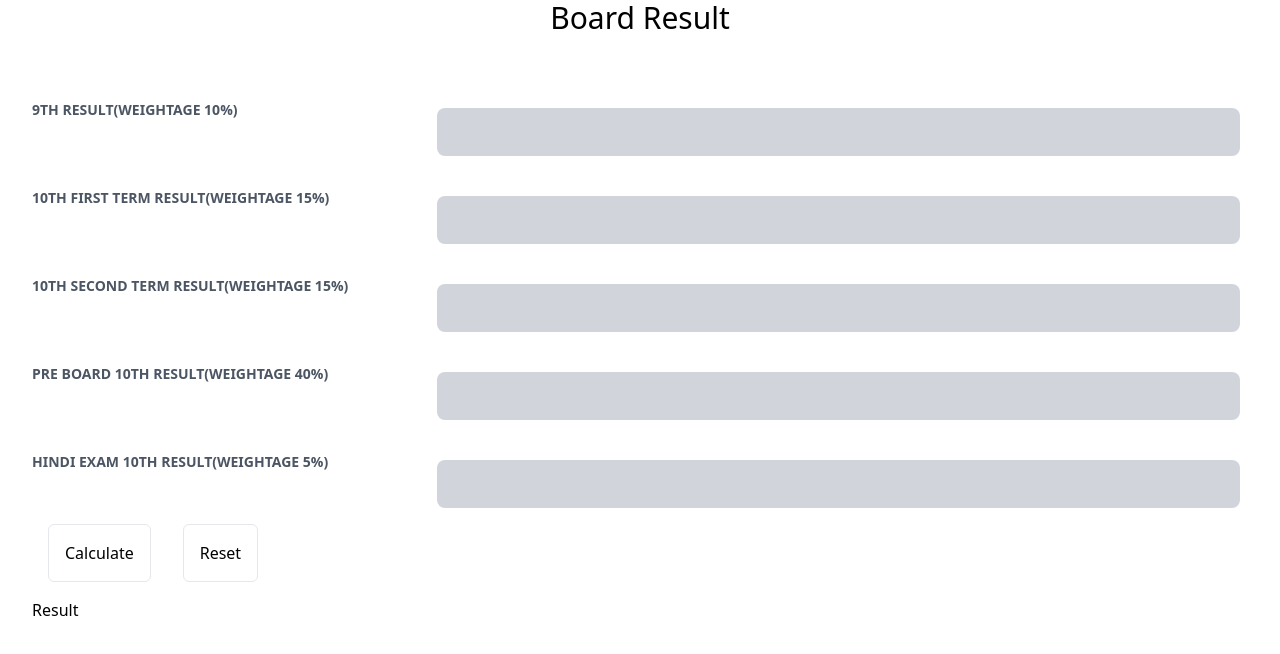
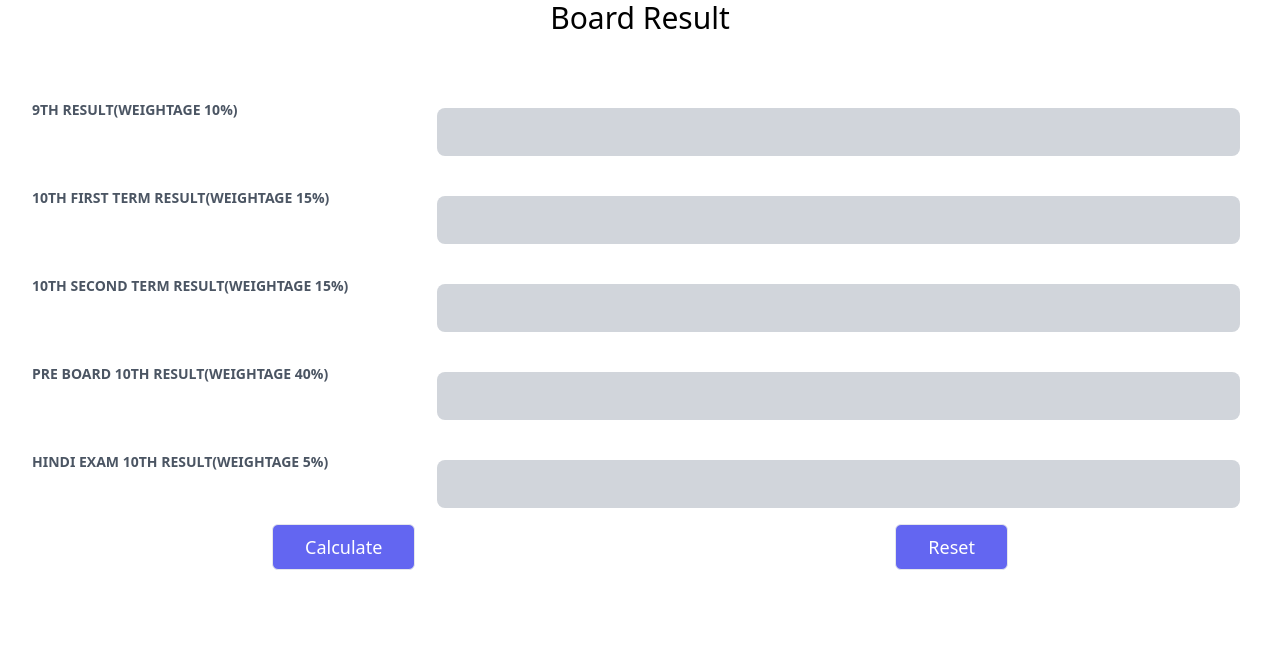
Before and after one commit to vipansh/board-result, a React (Create React App) app: page / in a window 1280 px wide. Shown: the top 654 px of the page. Built offline with nearby package versions, Linux system fonts and the light colour scheme.

Commit message:
ui update and scroll

```diff
--- a/src/components/FormPage.jsx
+++ b/src/components/FormPage.jsx
@@ -1,4 +1,4 @@
-import React, { useState } from "react";
+import React, { useState, useRef } from "react";
 
 export const FormPage = () => {
   const tamplet = {
@@ -11,6 +11,13 @@ export const FormPage = () => {
   const [result, setResult] = useState(tamplet);
   const [finalResult, setFinalResult] = useState();
   const [totalMarks, setTotalMarks] = useState(0);
+
+  const myRef = useRef(null);
+  const scrollToRef = (scroll) => {
+    if (scroll) {
+      window.scrollTo(0, scroll);
+    }
+  };
 
   function changeValue(e) {
     let value = e.target.value;
@@ -60,16 +67,19 @@ export const FormPage = () => {
     }
 
     setFinalResult({
-      nine: ninthMarks,
-      firstTerm: firstTermMarks,
-      secondTerm: secondTermMarks,
-      preBoard: preBoardMarks,
-      hindi: hindiMarks,
+      nine: parseFloat(ninthMarks).toFixed(2),
+      firstTerm: parseFloat(firstTermMarks).toFixed(2),
+      secondTerm: parseFloat(secondTermMarks).toFixed(2),
+      preBoard: parseFloat(preBoardMarks).toFixed(2),
+      hindi: parseFloat(hindiMarks).toFixed(2),
     });
 
     setTotalMarks(
       ninthMarks + firstTermMarks + secondTermMarks + preBoardMarks + hindiMarks
     );
+    setTimeout(() => {
+      scrollToRef(myRef.current.offsetTop);
+    }, 0);
   }
 
   return (
@@ -91,7 +101,7 @@ export const FormPage = () => {
 
       <div className="mt-8 flex">
         <div className="uppercase w-1/2 text-sm text-gray-600 font-bold">
-          10th First Term  result(weightage 15%)
+          10th First Term result(weightage 15%)
         </div>
         <input
           className="w-full bg-gray-300 text-gray-900 mt-2 p-3 mx-2 rounded-lg focus:outline-none focus:shadow-outline"
@@ -106,7 +116,7 @@ export const FormPage = () => {
 
       <div className="mt-8 flex">
         <div className="uppercase w-1/2 text-sm text-gray-600 font-bold">
-          10Th second term  result(weightage 15%)
+          10Th second term result(weightage 15%)
         </div>
         <input
           className="w-full bg-gray-300 text-gray-900 mt-2 p-3 mx-2 rounded-lg focus:outline-none focus:shadow-outline"
@@ -148,12 +158,16 @@ export const FormPage = () => {
           }}
         />
       </div>
-
-      <button className="m-4 p-4 border rounded-md" onClick={giveResult}>
+      <div className="flex">
+        <button
+          className="m-4 p-4 border rounded-md flex mx-auto text-white bg-indigo-500  py-2 px-8 focus:outline-none hover:bg-indigo-600  text-lg"
+          onClick={giveResult}
+          href="#result"
+        >
           Calculate
         </button>
         <button
-        className="m-4 p-4 border rounded-md"
+          className="m-4 p-4 border rounded-md flex mx-auto text-white bg-indigo-500  py-2 px-8 focus:outline-none hover:bg-indigo-600  text-lg"
           onClick={() => {
             setFinalResult();
             setResult(tamplet);
@@ -161,16 +175,48 @@ export const FormPage = () => {
         >
           Reset
         </button>
+      </div>
 
-      <div>Result</div>
       {finalResult && (
-        <div>
-          <div> ninth: {finalResult.nine}</div>
-          <div> first Term: {finalResult.firstTerm}</div>
-          <div> second Term: {finalResult.secondTerm}</div>
-          <div> pre Board: {finalResult.preBoard}</div>
-          <div> hindi: {finalResult.hindi}</div>
-          <div>Total: {Math.ceil(totalMarks)}</div>
+        <div className="flex flex-col justify-start">
+          <div className=" flex  justify-center sm:text-3xl text-2xl font-medium title-font text-gray-900  py-2 my-2 border-b-4 rounded-2xl border-gray-300">
+            Result
+
+          </div>
+          <div
+            ref={myRef}
+            className="flex flex-wrap lg:w-4/5 sm:mx-auto sm:mb-2 -mx-2 text-gray-700"
+          >
+            <div className="flex items-center border rounded shadow bg-white p-2 m-2 border-t-4 border-green-500">
+              {" "}
+              Ninth:{" "}
+              <span className="font-bold mx-2"> {finalResult.nine} </span>
+            </div>
+            <div className="flex items-center border rounded shadow bg-white p-2 m-2 border-t-4 border-green-500">
+              {" "}
+              10th First Term:{" "}
+              <span className="font-bold mx-2"> {finalResult.firstTerm}</span>
+            </div>
+            <div className="flex items-center border rounded shadow bg-white p-2 m-2 border-t-4 border-green-500">
+              {" "}
+              10th Second Term:{" "}
+              <span className="font-bold mx-2"> {finalResult.secondTerm}</span>
+            </div>
+            <div className="flex items-center border rounded shadow bg-white p-2 m-2 border-t-4 border-green-500">
+              {" "}
+              10th pre Board:{" "}
+              <span className="font-bold mx-2"> {finalResult.preBoard}</span>
+            </div>
+            <div className="flex items-center border rounded shadow bg-white p-2 m-2 border-t-4 border-green-500">
+              {" "}
+              10th Hindi:{" "}
+              <span className="font-bold mx-2"> {finalResult.hindi}</span>
+            </div>
+          </div>
+          <div className="flex text-xl  rounded shadow bg-white p-2 my-2  border-2 border-t-4 border-green-600 font-semibold text-gray-800">
+            Total:
+            <span className="font-bold mx-2"> {Math.ceil(totalMarks)}</span>
+          </div>
         </div>
       )}
     </div>
```
Lines whose indentation alone changed are shown as unchanged.
